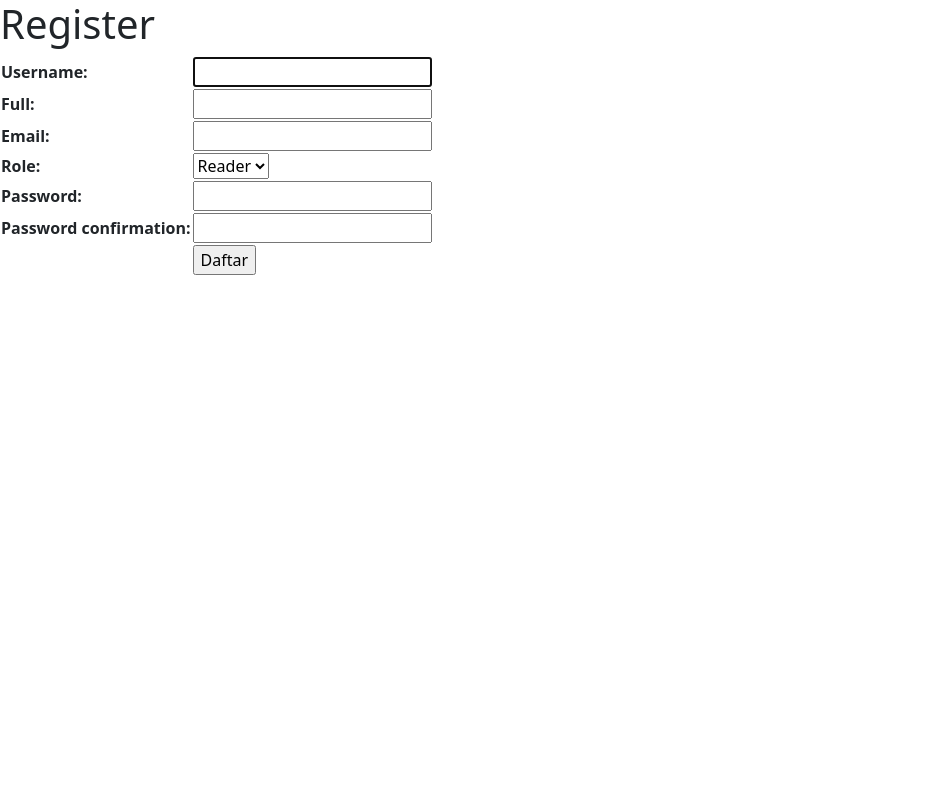
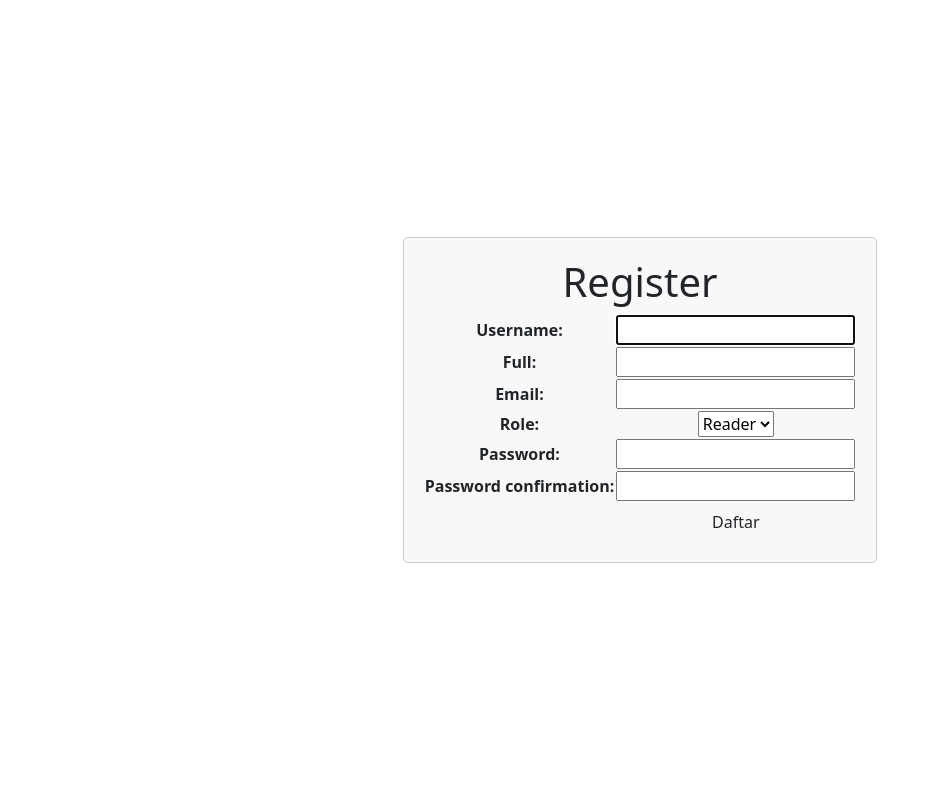
Before and after one commit to alfian-f/BookHaven, a Django app: page /register/ in a window 1280 px wide. Shown: the whole page, without its empty margins (0-938 px from the left). Run offline with Django 4.2, Linux system fonts and the light colour scheme.

Commit message:
redesigned login & register html

```diff
--- a/main/templates/register.html
+++ b/main/templates/register.html
@@ -6,17 +6,16 @@
 
 {% block content %}
 
-<div class = "login">
-
+<div style="display: flex; justify-content: center; align-items: center; height: 100vh;">
+    <div class="login" style="text-align: center; border: 1px solid #ccc; padding: 20px; border-radius: 5px; background-color: #f8f8f8;">
         <h1>Register</h1>
-
-        <form method="POST" >
+        <form method="POST">
             {% csrf_token %}
             <table>
                 {{ form.as_table }}
                 <tr>
                     <td></td>
-                    <td><input type="submit" name="submit" value="Daftar"/></td>
+                    <td><input type="submit" name="submit" value="Daftar" class="btn register_btn"></td>
                 </tr>
             </table>
         </form>
@@ -28,7 +27,7 @@
                 {% endfor %}
             </ul>
         {% endif %}
-
+    </div>
 </div>
 
 {% endblock content %}
```
Also changed, not shown: main/templates/login.html (+4 -4 lines). Lines whose indentation alone changed are shown as unchanged.
